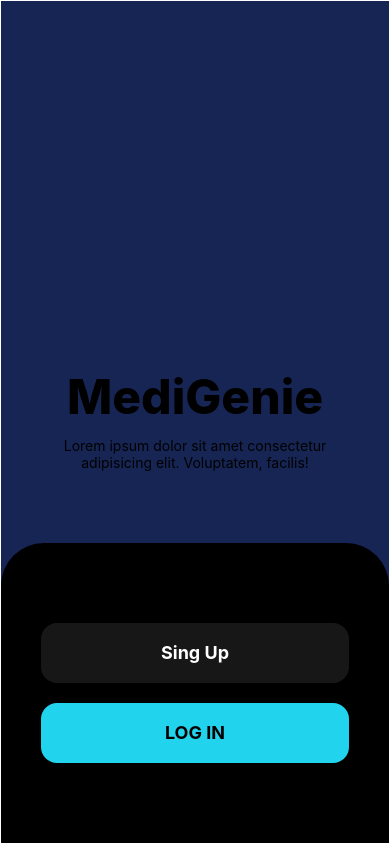
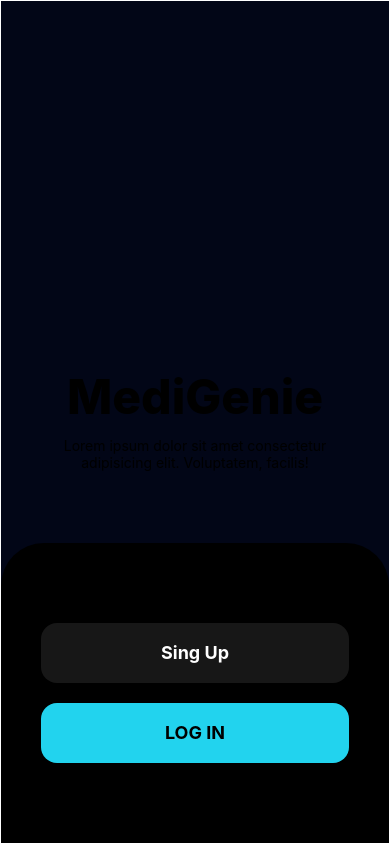
Before and after one commit to Minahil-Muhammad-Moiz/MediGenie, a React Native app: screen / in a window 390 px wide. Built offline with nearby package versions, Linux system fonts and the light colour scheme.

Commit message:
fixed metro bundler inssues

```diff
--- a/src/pages/StartScreen.jsx
+++ b/src/pages/StartScreen.jsx
@@ -6,7 +6,7 @@ export default function StartScreen() {
     const imageURI = require('../assets/plusSign.jpg')
     return (
         // <ImageBackground source={imageURI} className='flex-1 items-center justify-end'>
-            <View className='flex-1 items-center justify-center h-full w-full bg-blue-950 relative border border-white'>
+            <View className='flex-1 items-center justify-center h-full w-full bg-slate-950 relative border border-white'>
 
                 <View className='flex items-center p-12 gap-4'>
                     <Text className='text-black text-5xl font-extrabold'>MediGenie</Text>
```
Also changed, not shown: 19 other files (tests, documents, lock files or other folders).
